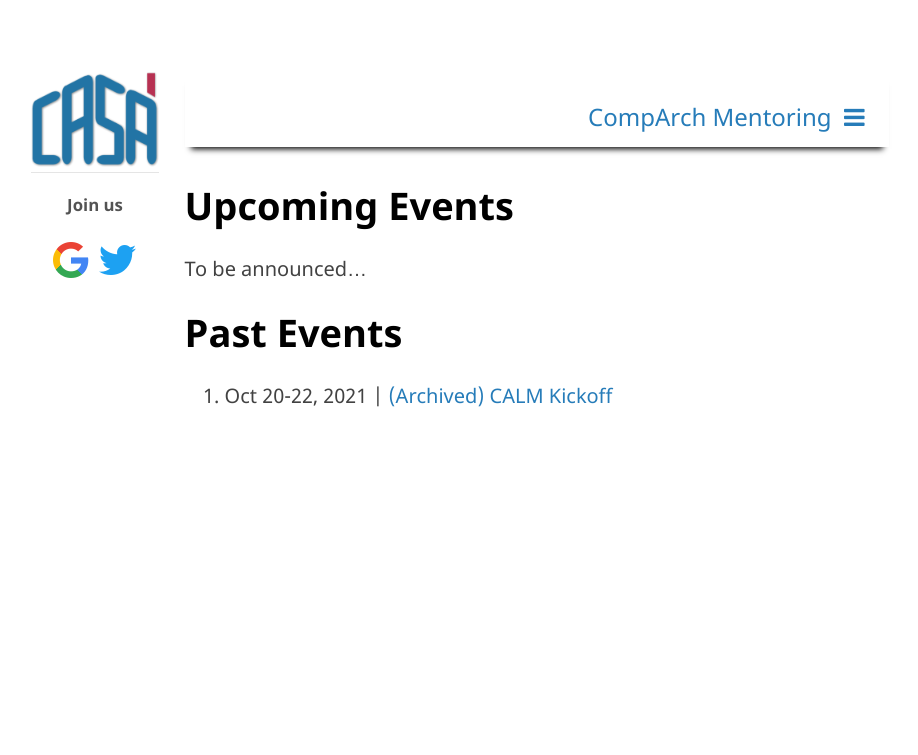
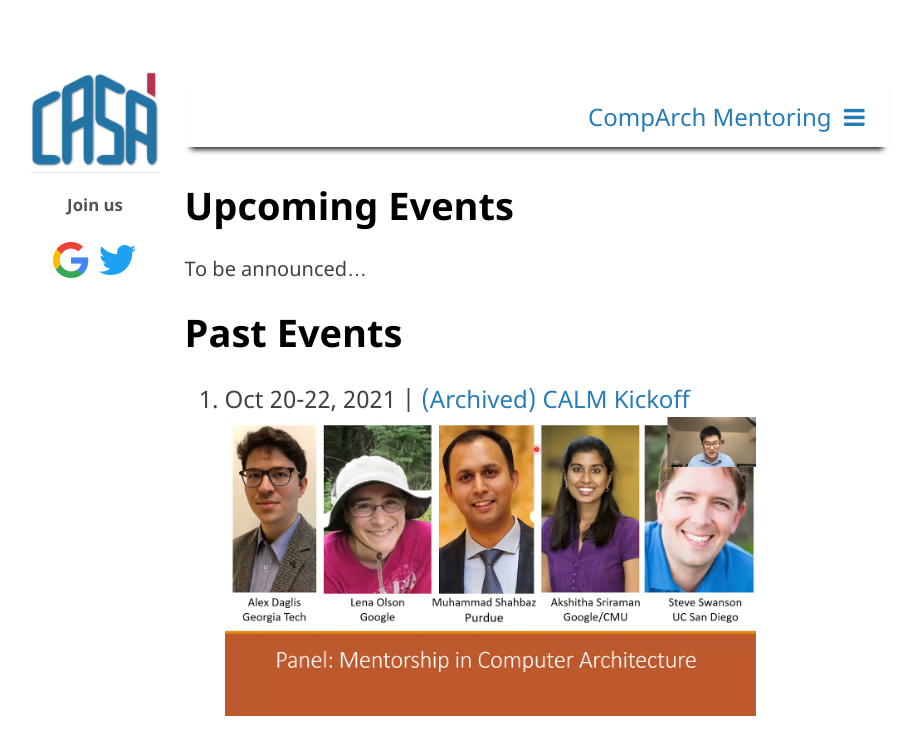
Before and after one commit to suyashmahar/jekyll-conf-website, a Jekyll site: the page built from pages/events.md, in a window 1280 px wide. Shown: the top 755 px of the page, without its empty margins (169-1087 px from the left). Built offline with Jekyll 4.4.1, drawn with Linux system fonts in a browser that asks for light colours.

Commit message:
Restructure events.md and add YT thumbnails to calm-kickoff

```diff
--- a/_sass/jekyll-theme-minimal.scss
+++ b/_sass/jekyll-theme-minimal.scss
@@ -57,9 +57,20 @@
 .nav-bar-content {
     padding-left: 0%;
     background: #fff;
-    // margin-bottom: 1em;
-    // padding-bottom: 1em;
     padding-top: 0.5em;
+}
+
+.event-header {
+  font-size: 1.2em;
+}
+
+.event-thumbnail-img {
+  width: 80%;
+}
+
+.event-yt-embed {
+  width: 420px;
+  height: 237px;
 }
 
 .announcement {
--- a/pages/events.md
+++ b/pages/events.md
@@ -57,7 +57,13 @@ To be announced...
 <ol>
 
     {% for page in sortedPastEvents %}
-    <li> {{ page.when-happened }} |  <a href="{{ page.url | relative_url }}">{{ page.title }}</a></li>
+    <li class="event-header">
+        {{ page.when-happened }} |  <a href="{{ page.url | relative_url }}">{{ page.title }}</a>
+        <br>
+        <a href="{{ page.url | relative_url }}">
+          <img class="event-thumbnail-img" src="{{ page.preview-img | relative_url }}" alt="{{page.title}} thumbnail image">
+        </a>
+    </li>
     {% endfor %}
 </ol>
 {% endif %}
```
Also changed, not shown: pages/events/calm-kickoff.md (+6 -2 lines), assets/img/calm-kickoff/yt_thumbnail.jpg (added).
